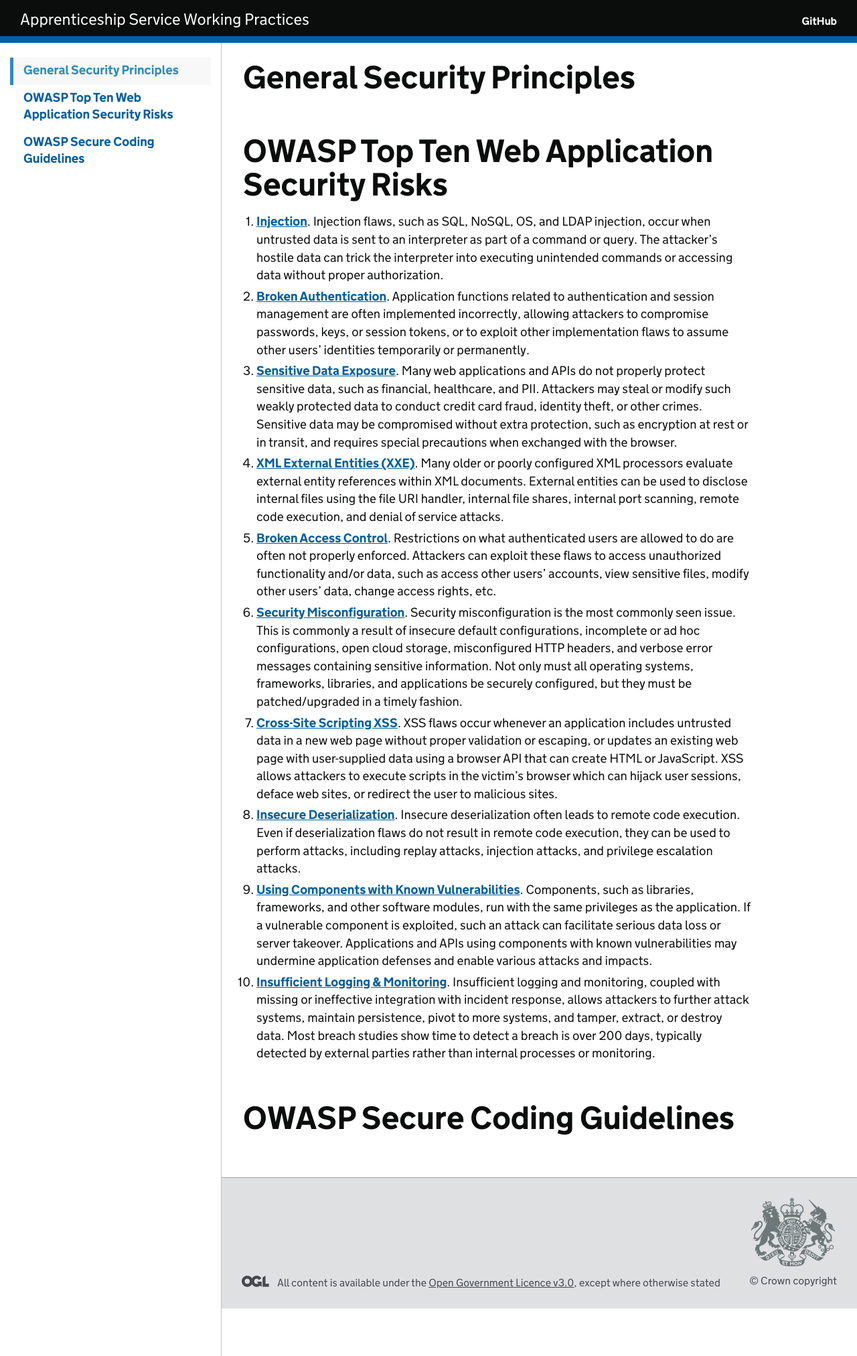
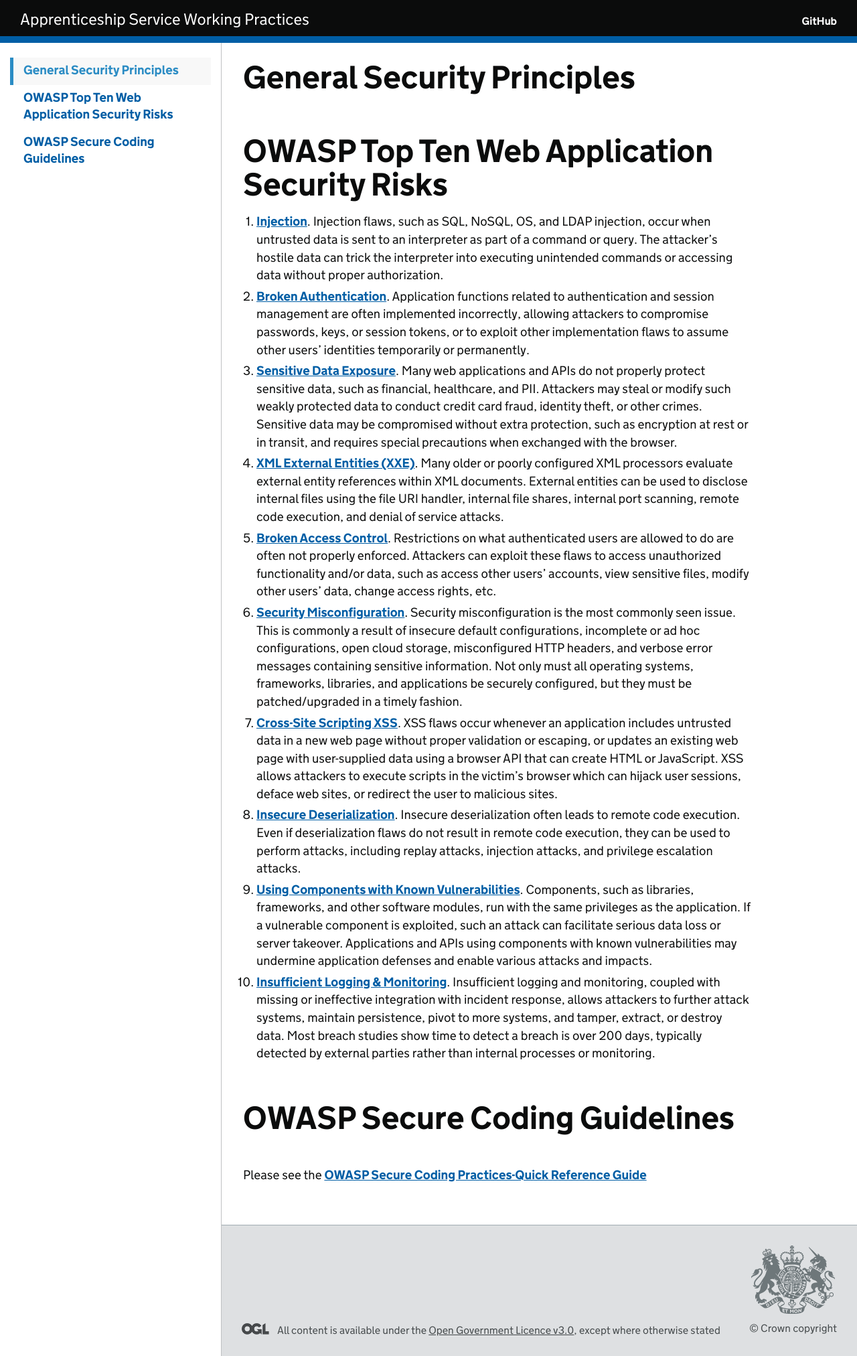
Before and after one commit to SkillsFundingAgency/das-technical-guidance, a Jekyll site: the page built from principles/security-principles.md, in a window 1280 px wide. Shown: the whole page at 67% size. Built offline with Jekyll 4.4.1, drawn with Linux system fonts in a browser that asks for light colours.

Commit message:
Update security-principles.md

```diff
--- a/principles/security-principles.md
+++ b/principles/security-principles.md
@@ -18,3 +18,4 @@ title:  "Security Principles"
 10. [**Insufficient Logging & Monitoring**](https://owasp.org/www-project-top-ten/OWASP_Top_Ten_2017/Top_10-2017_A10-Insufficient_Logging%252526Monitoring). Insufficient logging and monitoring, coupled with missing or ineffective integration with incident response, allows attackers to further attack systems, maintain persistence, pivot to more systems, and tamper, extract, or destroy data. Most breach studies show time to detect a breach is over 200 days, typically detected by external parties rather than internal processes or monitoring.
 
 # OWASP Secure Coding Guidelines
+Please see the [**OWASP Secure Coding Practices-Quick Reference Guide**](https://owasp.org/www-project-secure-coding-practices-quick-reference-guide/migrated_content)
```
